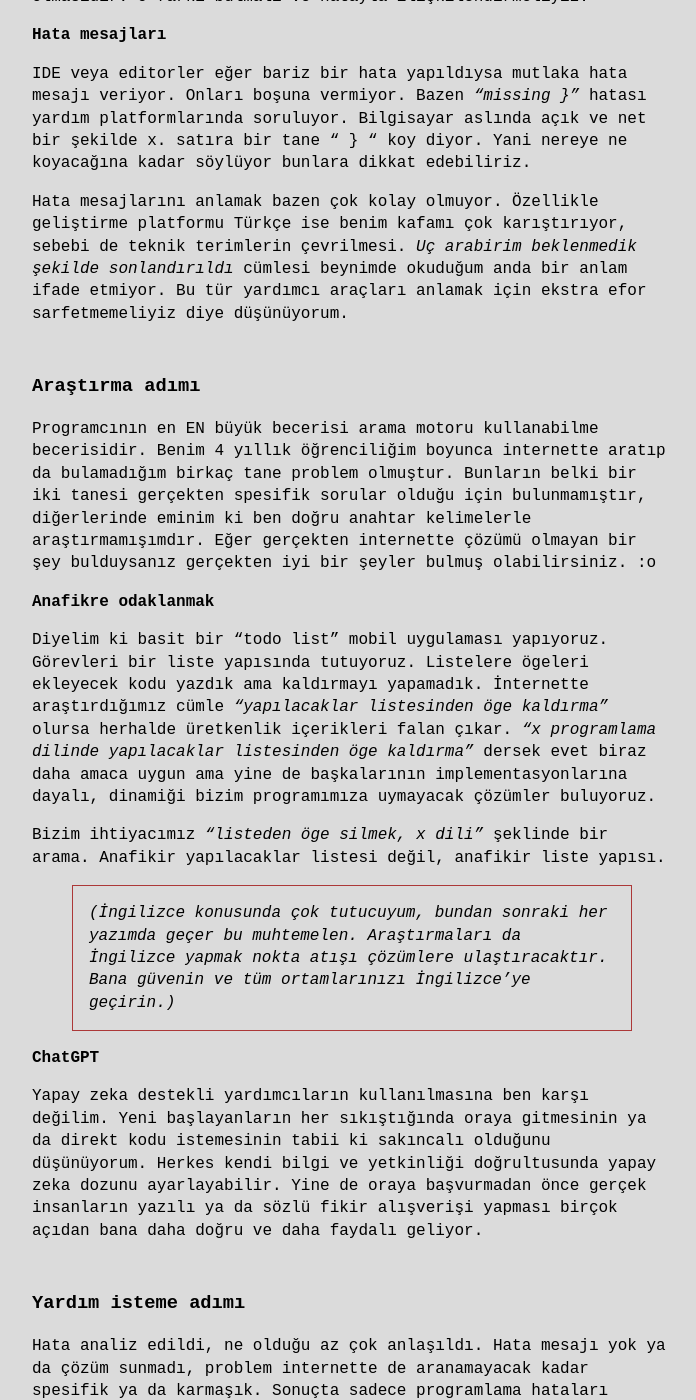
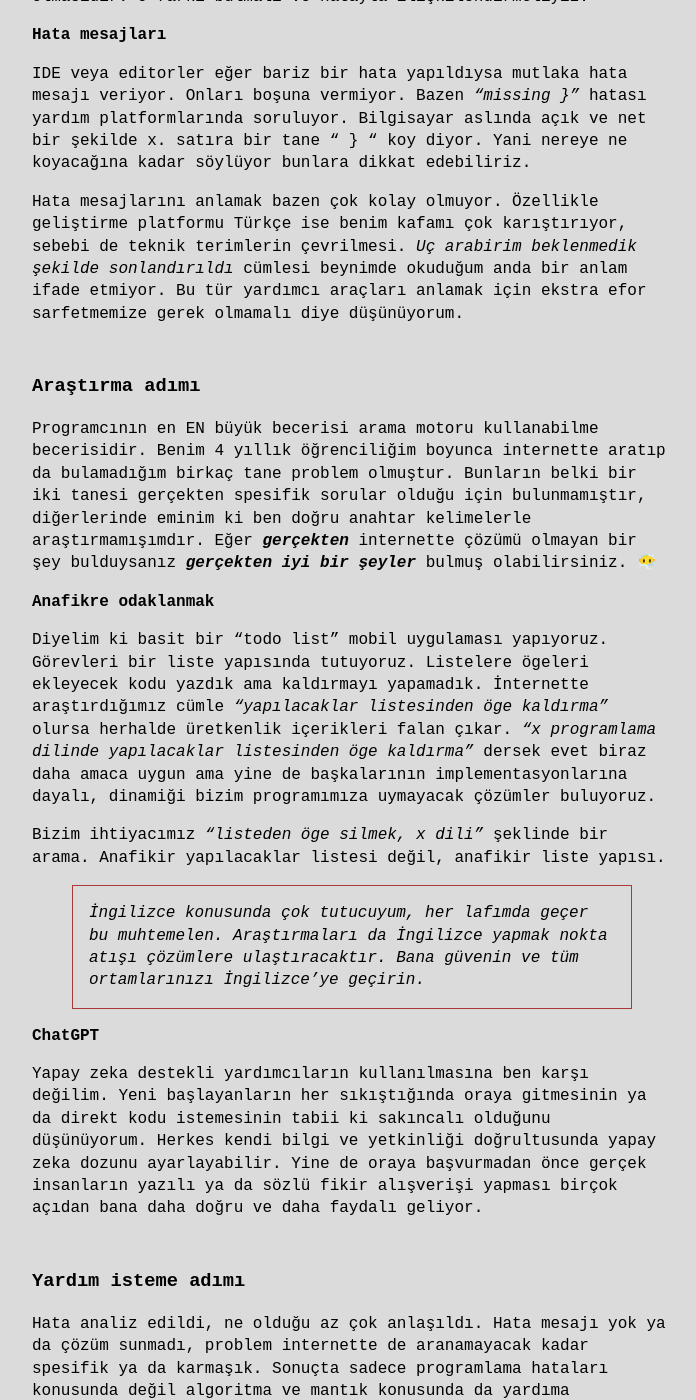
Before and after one commit to gecicidegisken/gecicidegisken.github.io, a Jekyll site: the page built from _posts/2023-08-09-programlamada-yardım-almak.md, in a window 1280 px wide and 1400 px high, scrolled down 1142 px. Shown: the whole window, without its empty margins (288-984 px from the left). Built offline with Jekyll 4.4.1, drawn with Linux system fonts in a browser that asks for light colours; some of the changed text lies outside the part shown.

Commit message:
edit post

```diff
--- a/_posts/2023-08-09-programlamada-yardım-almak.md
+++ b/_posts/2023-08-09-programlamada-yardım-almak.md
@@ -26,11 +26,11 @@ Aynı kodu başka bir yerde yazdınız, oradaki çalışıyor ama bu çalışmı
 
 IDE veya editorler eğer bariz bir hata yapıldıysa mutlaka hata mesajı veriyor. Onları boşuna vermiyor. Bazen *"missing }"* hatası yardım platformlarında  soruluyor. Bilgisayar aslında açık ve net bir şekilde x. satıra bir tane " } " koy diyor. Yani nereye ne koyacağına kadar söylüyor bunlara dikkat edebiliriz.
 
-Hata mesajlarını anlamak bazen çok kolay olmuyor. Özellikle geliştirme platformu Türkçe ise benim kafamı çok karıştırıyor, sebebi de teknik terimlerin çevrilmesi. *Uç arabirim beklenmedik şekilde sonlandırıldı* cümlesi beynimde okuduğum anda bir anlam ifade etmiyor. Bu tür yardımcı araçları anlamak için ekstra efor sarfetmemeliyiz diye düşünüyorum.
+Hata mesajlarını anlamak bazen çok kolay olmuyor. Özellikle geliştirme platformu Türkçe ise benim kafamı çok karıştırıyor, sebebi de teknik terimlerin çevrilmesi. *Uç arabirim beklenmedik şekilde sonlandırıldı* cümlesi beynimde okuduğum anda bir anlam ifade etmiyor. Bu tür yardımcı araçları anlamak için ekstra efor sarfetmemize gerek olmamalı diye düşünüyorum.
 
 ### Araştırma adımı
 
-Programcının en EN büyük becerisi arama motoru kullanabilme becerisidir. Benim 4 yıllık öğrenciliğim boyunca internette aratıp da bulamadığım birkaç tane problem olmuştur. Bunların belki bir iki tanesi gerçekten spesifik sorular olduğu için bulunmamıştır, diğerlerinde eminim ki ben doğru anahtar kelimelerle araştırmamışımdır. Eğer  gerçekten internette çözümü olmayan bir şey bulduysanız gerçekten iyi bir şeyler bulmuş olabilirsiniz. :o
+Programcının en EN büyük becerisi arama motoru kullanabilme becerisidir. Benim 4 yıllık öğrenciliğim boyunca internette aratıp da bulamadığım birkaç tane problem olmuştur. Bunların belki bir iki tanesi gerçekten spesifik sorular olduğu için bulunmamıştır, diğerlerinde eminim ki ben doğru anahtar kelimelerle araştırmamışımdır. Eğer  ***gerçekten*** internette çözümü olmayan bir şey bulduysanız ***gerçekten iyi bir şeyler*** bulmuş olabilirsiniz. 😶‍🌫️
 
 **Anafikre odaklanmak**
 
@@ -38,7 +38,7 @@ Diyelim ki basit bir “todo list” mobil uygulaması yapıyoruz. Görevleri bi
 
 Bizim ihtiyacımız *“listeden öge silmek, x dili”* şeklinde bir arama. Anafikir yapılacaklar listesi değil, anafikir liste yapısı.
 
-> (İngilizce konusunda çok tutucuyum, bundan sonraki her yazımda geçer bu muhtemelen. Araştırmaları da İngilizce yapmak nokta atışı çözümlere ulaştıracaktır. Bana güvenin ve tüm ortamlarınızı İngilizce’ye geçirin.)
+>İngilizce konusunda çok tutucuyum, her lafımda geçer bu muhtemelen. Araştırmaları da İngilizce yapmak nokta atışı çözümlere ulaştıracaktır. Bana güvenin ve tüm ortamlarınızı İngilizce’ye geçirin.
 >
 
 **ChatGPT**
```
Also changed, not shown: other parts of _posts/2023-08-09-programlamada-yardım-almak.md (+6 -1 lines).
